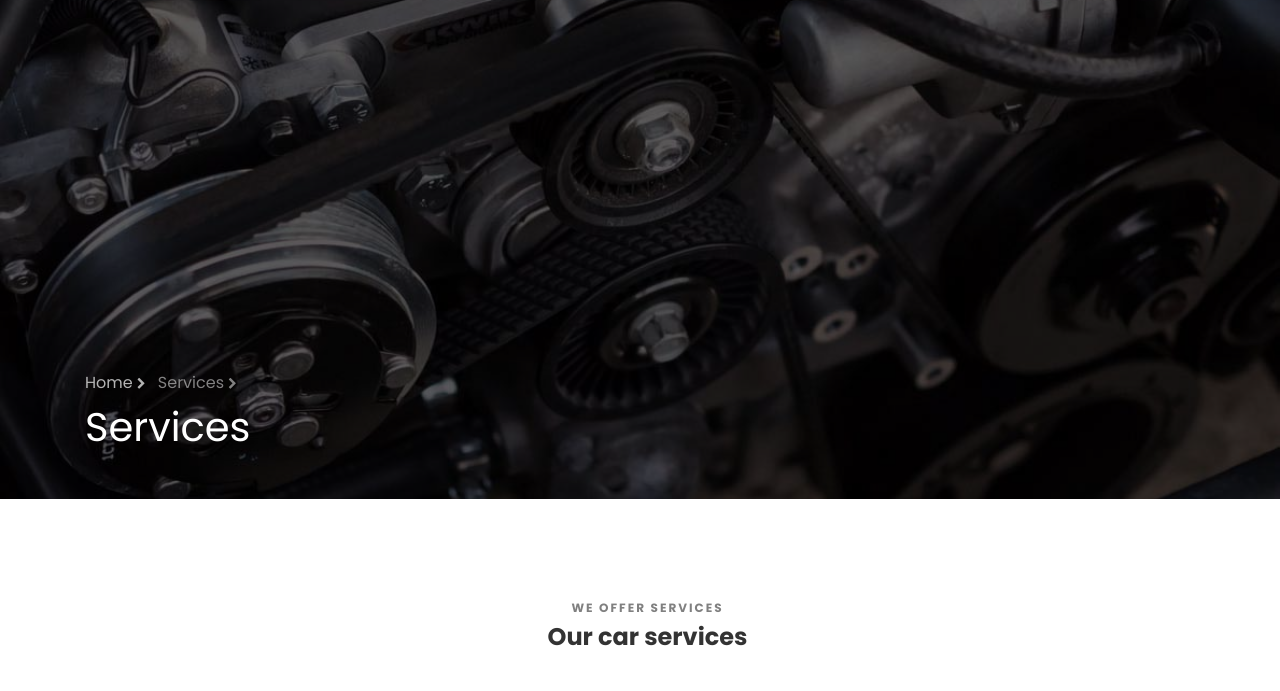
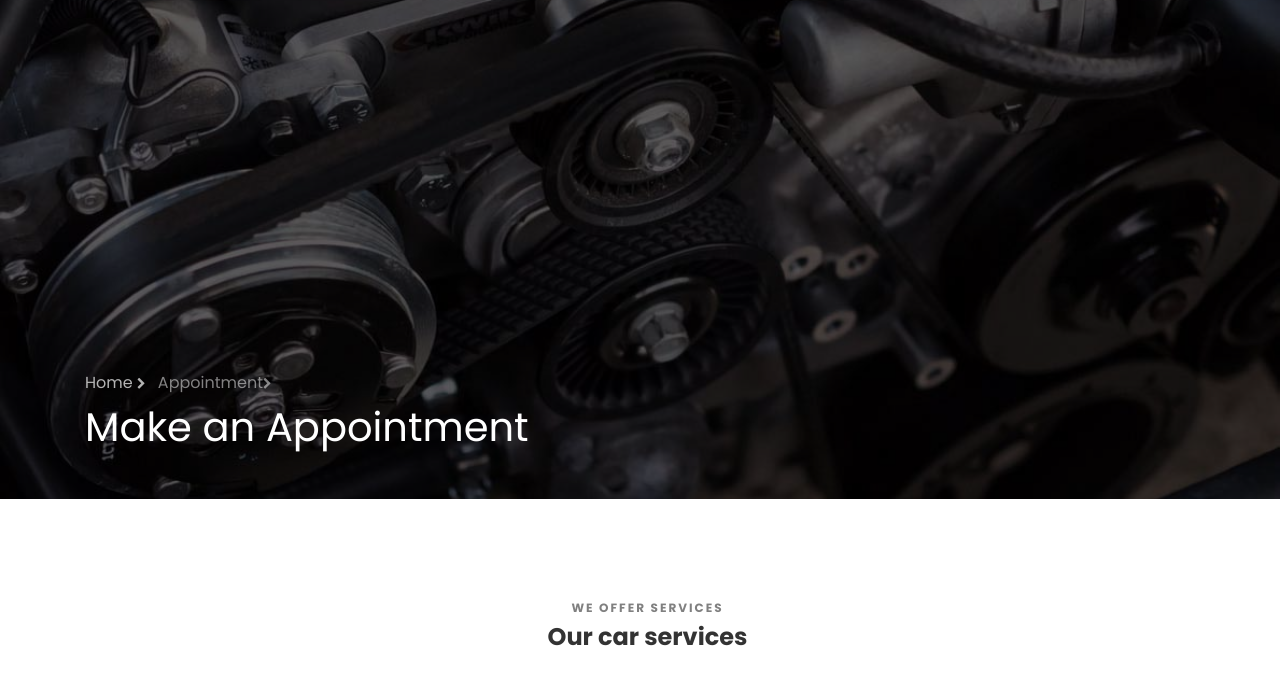
Before and after one commit to Wassimaly/Quattro-Motors, a Django app: page /services.html in a window 1280 px wide. Shown: the part 169-860 px from the top of the page. Run offline with Django 3.2, Linux system fonts and the light colour scheme; some libraries are stand-ins or nearby versions; some web fonts are replaced.

Commit message:
edited for better performance 2

```diff
--- a/website/templates/services.html
+++ b/website/templates/services.html
@@ -86,8 +86,8 @@
       <div class="container">
         <div class="row no-gutters slider-text align-items-end">
           <div class="col-md-9 ftco-animate pb-5">
-          	<p class="breadcrumbs mb-2"><span class="mr-2"><a href="index.html">Home <i class="fa fa-chevron-right"></i></a></span> <span>Services <i class="fa fa-chevron-right"></i></span></p>
-            <h1 class="mb-0 bread">Services</h1>
+          	<p class="breadcrumbs mb-2"><span class="mr-2"><a href="index.html">Home <i class="fa fa-chevron-right"></i></a></span> <span>Appointment<i class="fa fa-chevron-right"></i></span></p>
+            <h1 class="mb-0 bread">Make an Appointment</h1>
           </div>
         </div>
       </div>
@@ -321,7 +321,7 @@
                       <div class="select-wrap">
                         <div class="icon"><span class="fa fa-chevron-down"></span></div>
                         <select name="service" id="" class="form-control">
-                          <option value=select-services">Select services</option>
+                          <option value="select-services">Select services</option>
                           <option value="oil">Change Oil</option>
                           <option value="Engine repair">Engine Repair</option>
                           <option value="Battery repair">Battery Replace</option>
```
